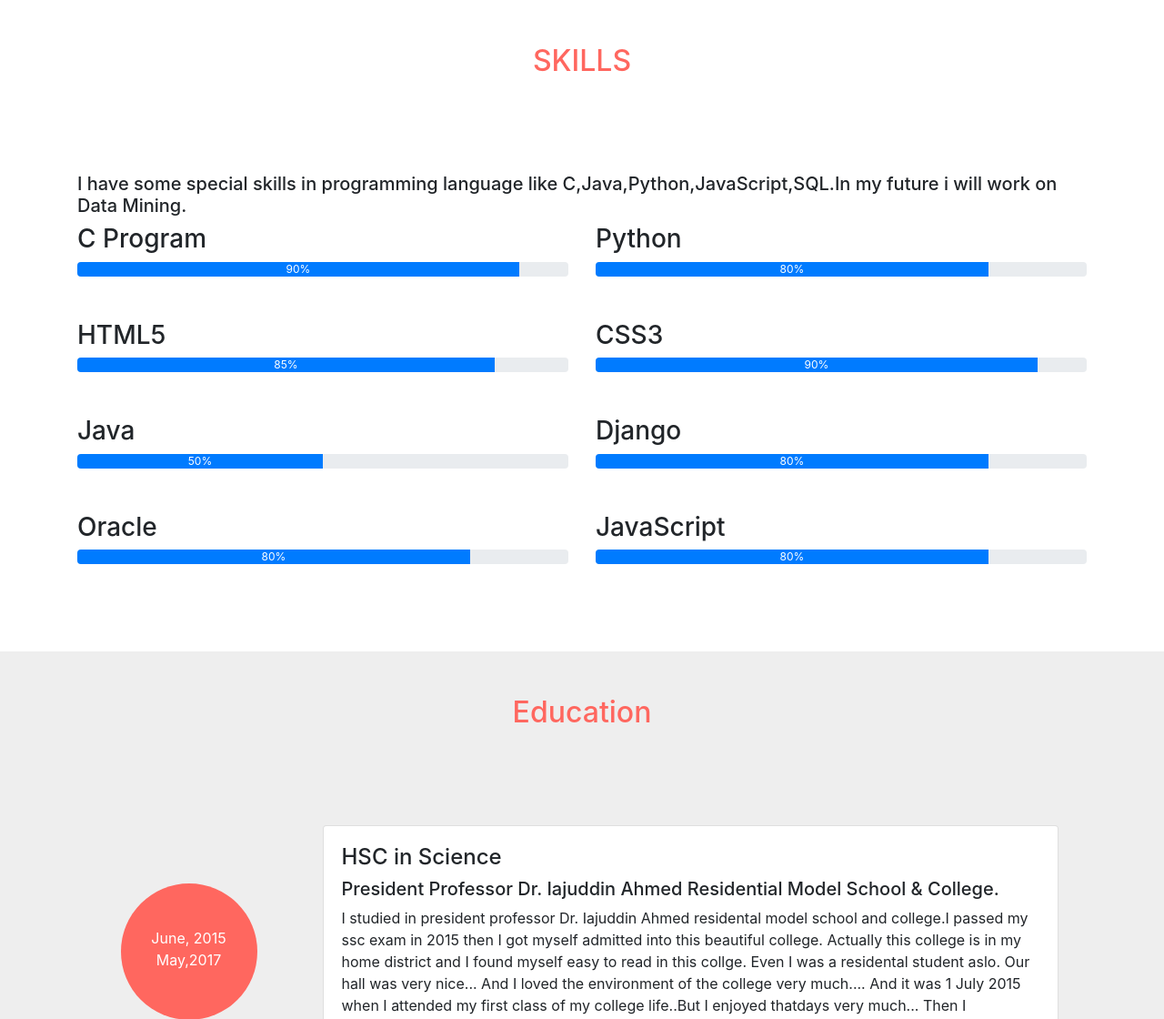
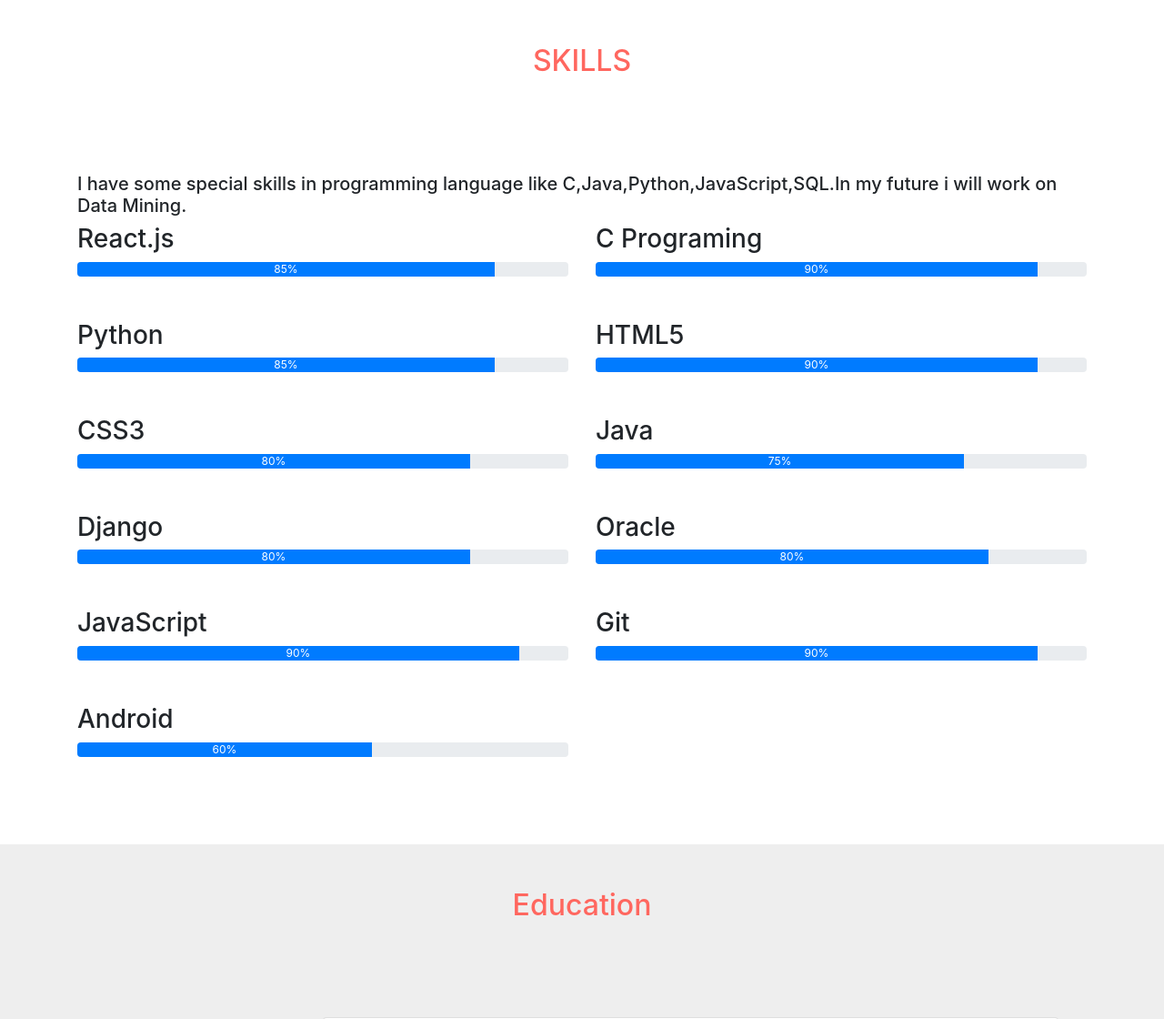
Before and after one commit to Nahid2194/Portfolio_Django, a Django app: template Portfolio_App/templates/Portfolio_App/index.html in a window 1280 px wide. Shown: the part 1262-2382 px from the top of the page at 91% size. Run offline with Django 3.2, Linux system fonts and the light colour scheme; the template is opened without the code that fills it: values that come from a table or form of the project are taken from there, others are empty; data comes from the database, SQL or seed files in the repository; both versions use the stored data as it was after the commit; some libraries are stand-ins or nearby versions.

Commit message:
skill data change dynamically

```diff
--- a/Portfolio_App/templates/Portfolio_App/skills.html
+++ b/Portfolio_App/templates/Portfolio_App/skills.html
@@ -14,6 +14,9 @@
     <link rel="stylesheet" type="text/css" href="{% static 'style.css' %}" />
     <title>Nahid Hasan</title>
     <script src="https://kit.fontawesome.com/a076d05399.js"></script>
+    <script>
+        document.getElementById("myImg").style.width = "300px";
+    </script>
 </head>
 
 <body>
@@ -35,7 +38,7 @@
 
                 </h5>
             </div>
-            <div class="col-md-6 animate-box pb-5" data-animate-effect="fadeInLeft">
+            <!-- <div class="col-md-6 animate-box pb-5" data-animate-effect="fadeInLeft">
                 <div class="progress-wrap">
                     <h3>C Program</h3>
                     <div class="progress">
@@ -100,8 +103,8 @@
                         </div>
                     </div>
                 </div>
-            </div>
-            <div class="col-md-6 animate-box  pb-5" data-animate-effect="fadeInLeft">
+            </div> -->
+            <!-- <div class="col-md-6 animate-box  pb-5" data-animate-effect="fadeInLeft">
                 <div class="progress-wrap">
                     <h3>Oracle</h3>
                     <div class="progress">
@@ -122,7 +125,21 @@
                         </div>
                     </div>
                 </div>
+            </div> -->
+            {% for skill in skills %}
+            <div class="col-md-6 animate-box  pb-5" data-animate-effect="fadeInRight">
+                <div class="progress-wrap">
+                    <h3>{{skill.skillname}}</h3>
+                    <div class="progress">
+                        <div class="progress-bar color-6" role="progressbar" aria-valuenow="{{skill.skillPercent}}"
+                            aria-valuemin="0" aria-valuemax="100" style="width:{{ skill.skillPercent }}%">
+                            <span>{{skill.skillPercent}}%</span>
+                        </div>
+                    </div>
+                </div>
             </div>
+            {% endfor %}
+
         </div>
     </div>
 </body>
--- a/Portfolio_App/views.py
+++ b/Portfolio_App/views.py
@@ -1,6 +1,8 @@
 from django.shortcuts import render, redirect
+from Portfolio_App.models import Skill
 # Create your views here.
 
 
 def index(request):
-    return render(request, 'Portfolio_App/index.html', context={})
+    skills = Skill.objects.all()
+    return render(request, 'Portfolio_App/skills.html', context={'skills': skills})
```
Also changed, not shown: db.sqlite3.
